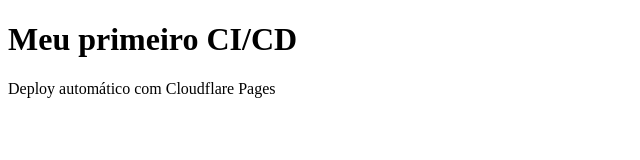
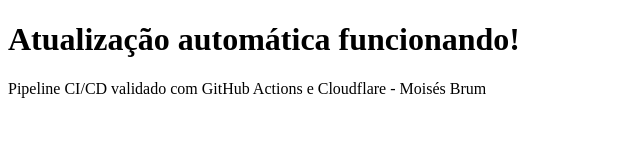
Before and after one commit to mgbrum/mgbrum-devops-senac, a plain HTML site: page index.html in a window 1280 px wide. Shown: the whole page, without its empty margins (0-640 px from the left). Drawn offline with Linux system fonts and the light colour scheme.

Commit message:
Atualização automática do site

```diff
--- a/index.html
+++ b/index.html
@@ -4,7 +4,7 @@
   <title>DevOps na prática</title>
 </head>
 <body>
-  <h1>Meu primeiro CI/CD</h1>
-  <p>Deploy automático com Cloudflare Pages</p>
+  <h1>Atualização automática funcionando!</h1>
+  <p>Pipeline CI/CD validado com GitHub Actions e Cloudflare - Moisés Brum</p>
 </body>
 </html>
```
